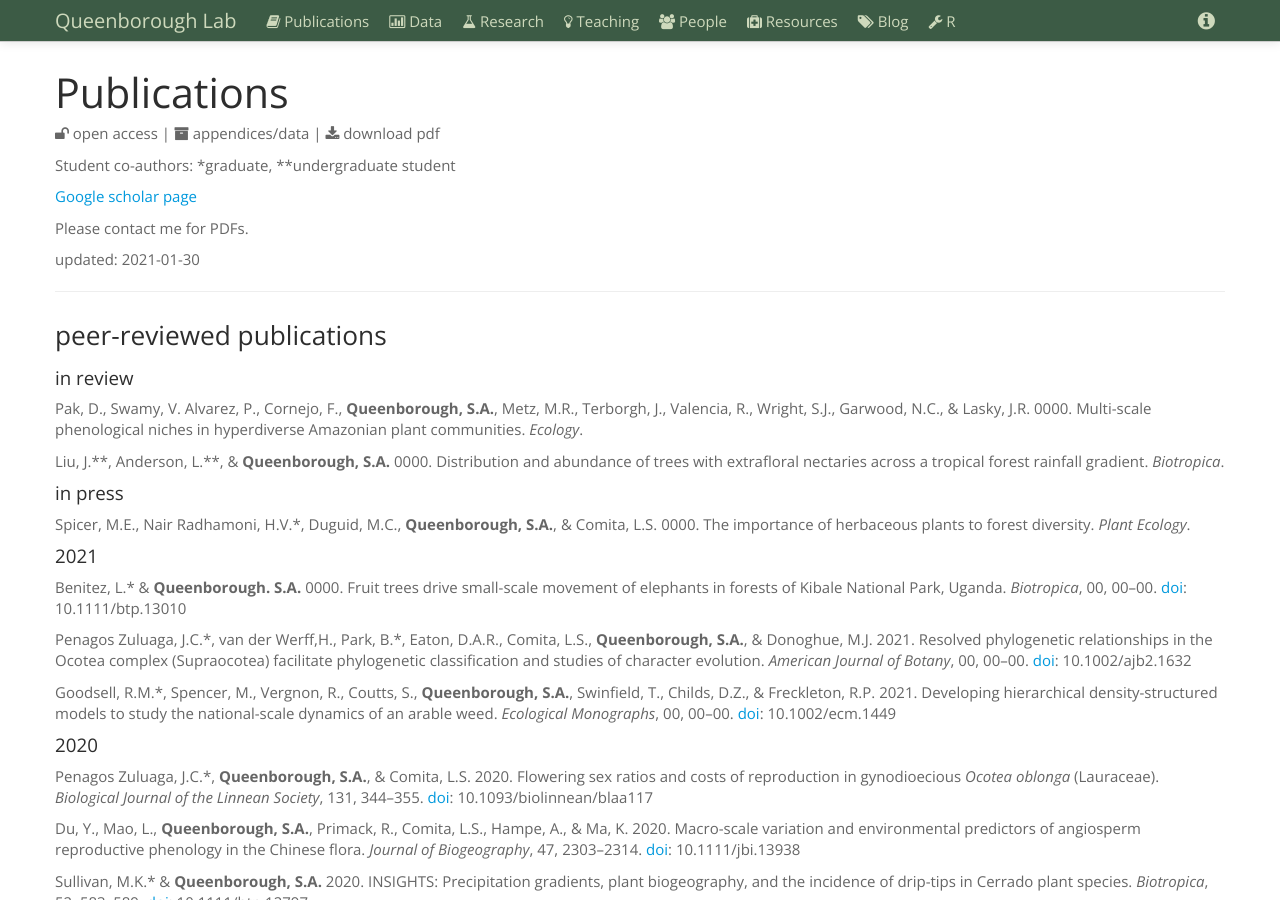
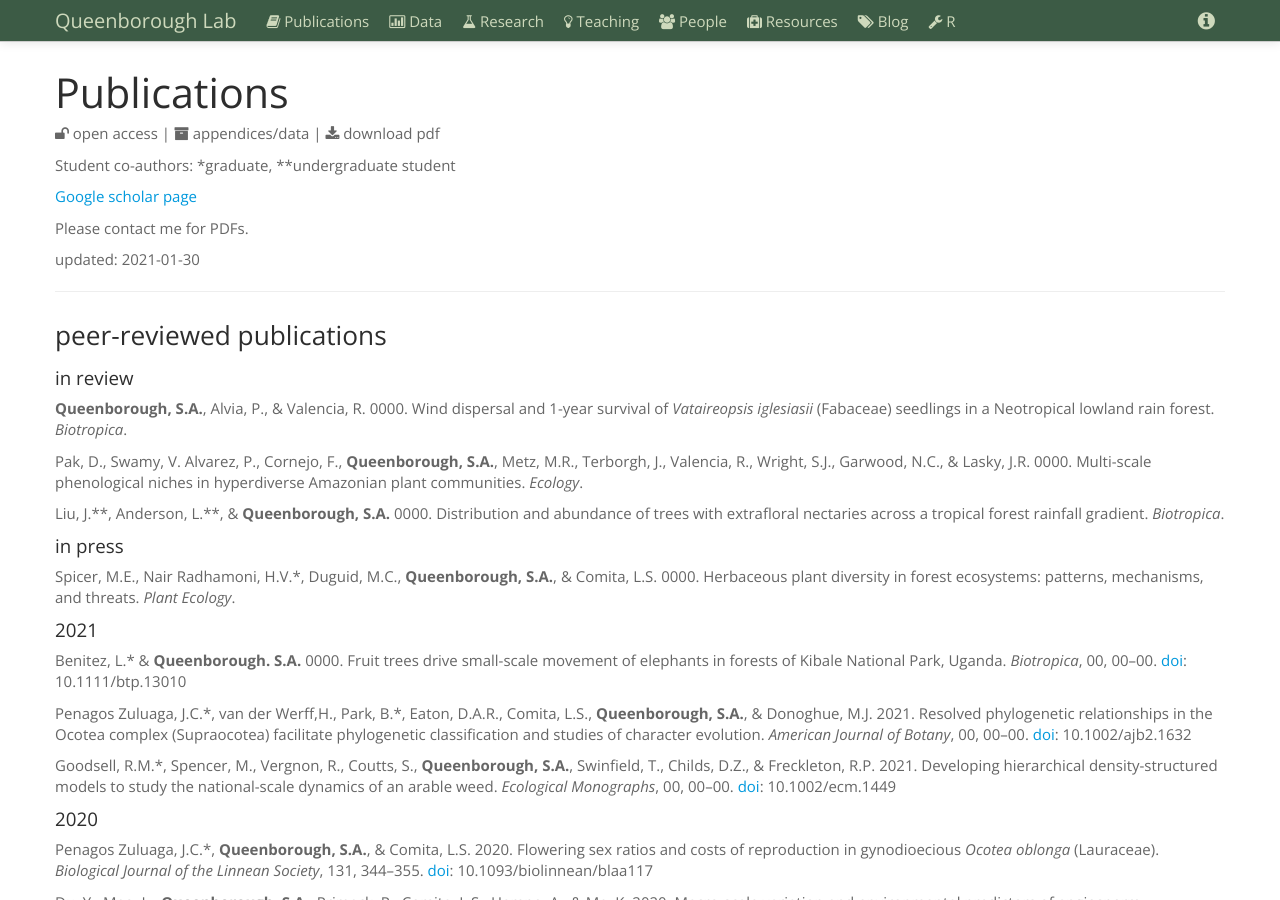
Before and after one commit to saq/saq.github.io, a Jekyll site: the page built from publications.md, in a window 1280 px wide and 900 px high. Built offline with Jekyll 4.4.1, drawn with Linux system fonts in a browser that asks for light colours.

Commit message:
Update publications.md

```diff
--- a/publications.md
+++ b/publications.md
@@ -45,6 +44,7 @@ Young, K.J.\*, Piotto, D., **Queenborough, S.A.**, & Ashton, M.S. 0000. Cacao ag
 
 #### in review
 
+ **Queenborough, S.A.**, Alvia, P., & Valencia, R. 0000. Wind dispersal and 1-year survival of *Vataireopsis iglesiasii* (Fabaceae) seedlings in a Neotropical lowland rain forest. *Biotropica*.
 
 Pak, D., Swamy, V. Alvarez, P., Cornejo, F., **Queenborough, S.A.**, Metz, M.R., Terborgh, J., Valencia, R., Wright, S.J., Garwood, N.C., & Lasky, J.R. 0000. Multi-scale phenological niches in hyperdiverse Amazonian plant communities. *Ecology*.
 
@@ -53,7 +53,7 @@ Liu, J.\*\*, Anderson, L.\*\*, & **Queenborough, S.A.** 0000. Distribution and a
 
 #### in press
 
-Spicer, M.E., Nair Radhamoni, H.V.\*, Duguid, M.C., **Queenborough, S.A.**, & Comita, L.S. 0000. The importance of herbaceous plants to forest diversity. *Plant Ecology*.
+Spicer, M.E., Nair Radhamoni, H.V.\*, Duguid, M.C., **Queenborough, S.A.**, & Comita, L.S. 0000. Herbaceous plant diversity in forest ecosystems: patterns, mechanisms, and threats. *Plant Ecology*.
 
 
 #### 2021
```
Also changed, not shown: other parts of publications.md (+0 -1 lines).
